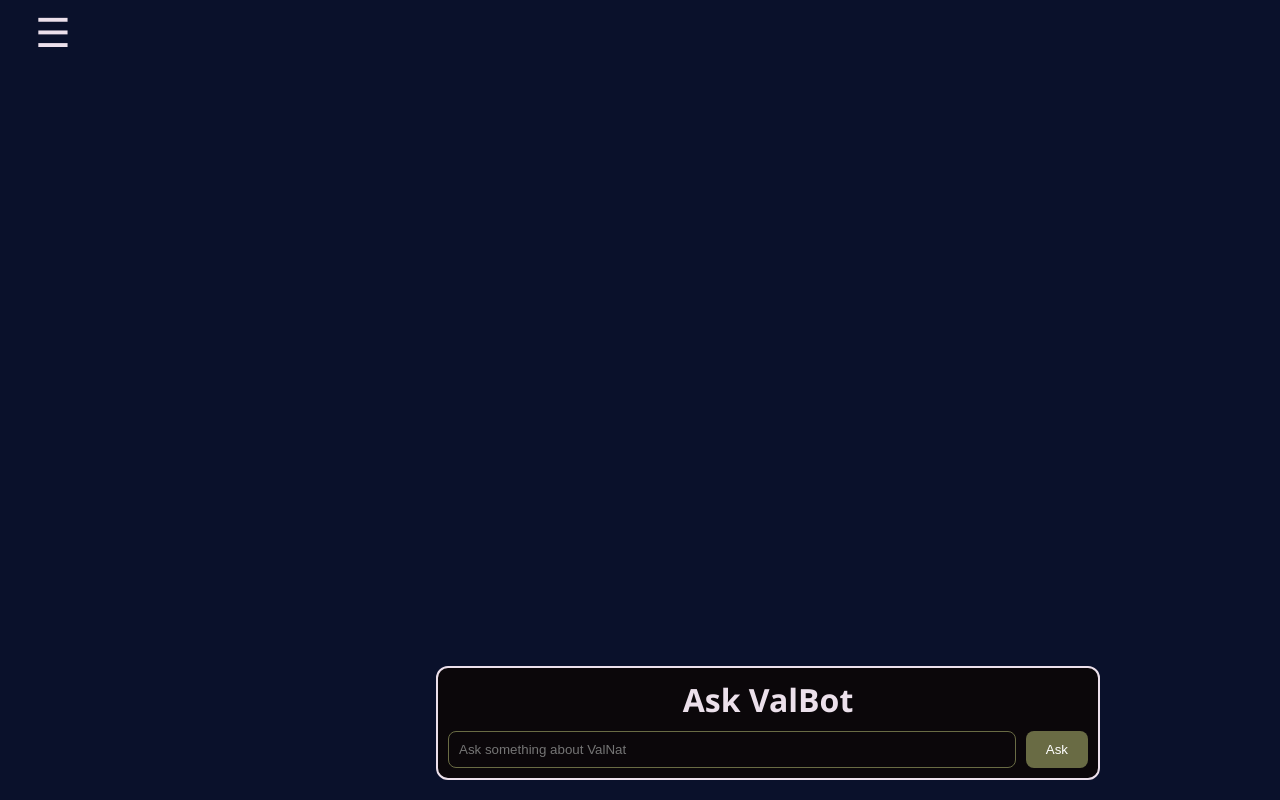
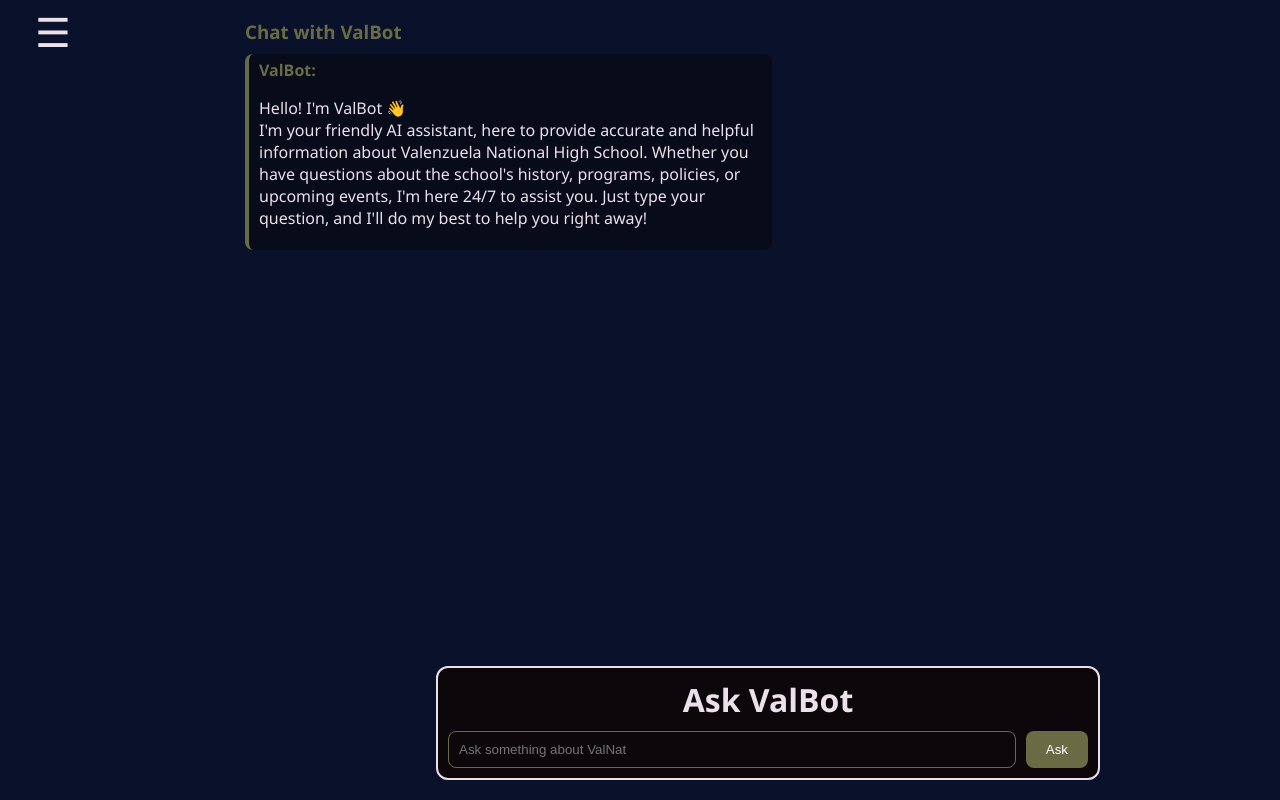
Before and after one commit to Maui0826/AI-CHATBOT-Frontend, a React (Vite) app: page / in a window 1280 px wide. Built offline with nearby package versions, Linux system fonts and the light colour scheme.

Commit message:
add initial greetings

```diff
--- a/src/App.jsx
+++ b/src/App.jsx
@@ -4,28 +4,33 @@ import axios from 'axios';
 import { Sidebar } from './Component/Sidebar';
 import { ChatBox } from './Component/ChatBox';
 
+const welcomeMessage = {
+  question: '',
+  answer: `Hello! I'm ValBot 👋
+I'm your friendly AI assistant, here to provide accurate and helpful information about Valenzuela National High School. Whether you have questions about the school's history, programs, policies, or upcoming events, I'm here 24/7 to assist you. Just type your question, and I'll do my best to help you right away!`,
+};
+
 function App() {
-  const [chats, setChats] = useState([]); // List of all chat sessions
-  const [selectedChatIndex, setSelectedChatIndex] = useState(null); // Which chat you're on
+  const [chats, setChats] = useState([[welcomeMessage]]);
+  const [selectedChatIndex, setSelectedChatIndex] = useState(0);
   const [question, setQuestion] = useState('');
-  const [response, setResponse] = useState('');
-  const [isTyping, setIsTyping] = useState(false); // Track typing state
-  const [isSubmitting, setIsSubmitting] = useState(false); // Track submit state
+  const [response, setResponse] = useState(welcomeMessage.answer);
+  const [isTyping, setIsTyping] = useState(false);
+  const [isSubmitting, setIsSubmitting] = useState(false);
 
   const handleSubmit = async e => {
     e.preventDefault();
-    setIsSubmitting(true); // Set to true when submitting
-    setIsTyping(true); // Show typing state
+    setIsSubmitting(true);
+    setIsTyping(true);
 
     try {
       const res = await axios.post('https://valnat-bot.onrender.com/ask', {
         question,
       });
-      const answer = res.data.answer;
+      let answer = res.data.answer;
 
       let updatedChats = [...chats];
       if (selectedChatIndex === null) {
-        // First ever chat
         updatedChats.push([{ question, answer }]);
         setSelectedChatIndex(updatedChats.length - 1);
       } else {
@@ -35,20 +40,16 @@ function App() {
       setChats(updatedChats);
       setResponse(answer);
       setQuestion('');
-      setIsTyping(false); // Hide typing state once response is ready
-      setIsSubmitting(false); // Reset submitting state
+      setIsTyping(false);
+      setIsSubmitting(false);
     } catch (err) {
       setResponse('Error: ' + err.message);
-      setIsTyping(false); // Hide typing state on error
-      setIsSubmitting(false); // Reset submitting state
+      setIsTyping(false);
+      setIsSubmitting(false);
     }
   };
 
   const handleNewChat = () => {
-    const welcomeMessage = {
-      question: '',
-      answer: 'Hi! How can I help you today?',
-    };
     setChats(prev => [...prev, [welcomeMessage]]);
     setSelectedChatIndex(chats.length);
     setQuestion('');
--- a/src/Component/Form.jsx
+++ b/src/Component/Form.jsx
@@ -1,16 +1,25 @@
 export function Form({ handleSubmit, question, setQuestion, isTyping }) {
+  const isInputDisabled = isTyping;
+
   return (
     <div className="form-container">
-      <h1>{isTyping ? 'Please Wait...' : 'Ask ValBot'}</h1>
+      <h1>{isTyping ? 'Please wait...' : 'Ask ValBot'}</h1>
+
       <form onSubmit={handleSubmit} className="form">
         <input
           type="text"
-          value={isTyping ? '' : question}
+          value={isInputDisabled ? '' : question}
           onChange={e => setQuestion(e.target.value)}
           placeholder="Ask something about ValNat"
           className="input"
+          disabled={isInputDisabled}
         />
-        <button type="submit" className="button">
+
+        <button
+          type="submit"
+          className="button"
+          disabled={isTyping || question.trim() === ''}
+        >
           {isTyping ? '🛑' : 'Ask'}
         </button>
       </form>
--- a/src/Component/PreviousChat.jsx
+++ b/src/Component/PreviousChat.jsx
@@ -1,29 +1,44 @@
 import ReactMarkdown from 'react-markdown';
 
 export function PreviousChat({ history, isTyping }) {
+  const initialGreeting = `
+**Hello! I'm ValBot 👋**
+
+I'm your friendly AI assistant, here to provide accurate and helpful information about **Valenzuela National High School**. Whether you have questions about the school's history, programs, policies, or upcoming events, I'm here 24/7 to assist you. Just type your question, and I'll do my best to help you right away!
+`;
+
   return (
     <div className="previous-chat">
       <h3>Chat with ValBot</h3>
-      {history.map((chat, index) => (
-        <div className="box" key={index}>
-          {chat.question === '' ? (
-            <></>
-          ) : (
-            <div className="question">
-              <strong></strong> <ReactMarkdown>{chat.question}</ReactMarkdown>
-            </div>
-          )}
+
+      {!history || history.length === 0 ? (
+        <div className="box">
           <div className="response">
-            <strong></strong> <ReactMarkdown>{chat.answer}</ReactMarkdown>
+            <strong>ValBot:</strong>{' '}
+            <ReactMarkdown>{initialGreeting}</ReactMarkdown>
           </div>
         </div>
-      ))}
-      {isTyping ? (
+      ) : (
+        history.map((chat, index) => (
+          <div className="box" key={index}>
+            {chat.question && (
+              <div className="question">
+                <strong>You:</strong>{' '}
+                <ReactMarkdown>{chat.question}</ReactMarkdown>
+              </div>
+            )}
+            <div className="response">
+              <strong>ValBot:</strong>{' '}
+              <ReactMarkdown>{chat.answer}</ReactMarkdown>
+            </div>
+          </div>
+        ))
+      )}
+
+      {isTyping && (
         <div className="typing">
-          <p>TYPING......</p>
+          <p>ValBot is typing...</p>
         </div>
-      ) : (
-        ''
       )}
     </div>
   );
```
